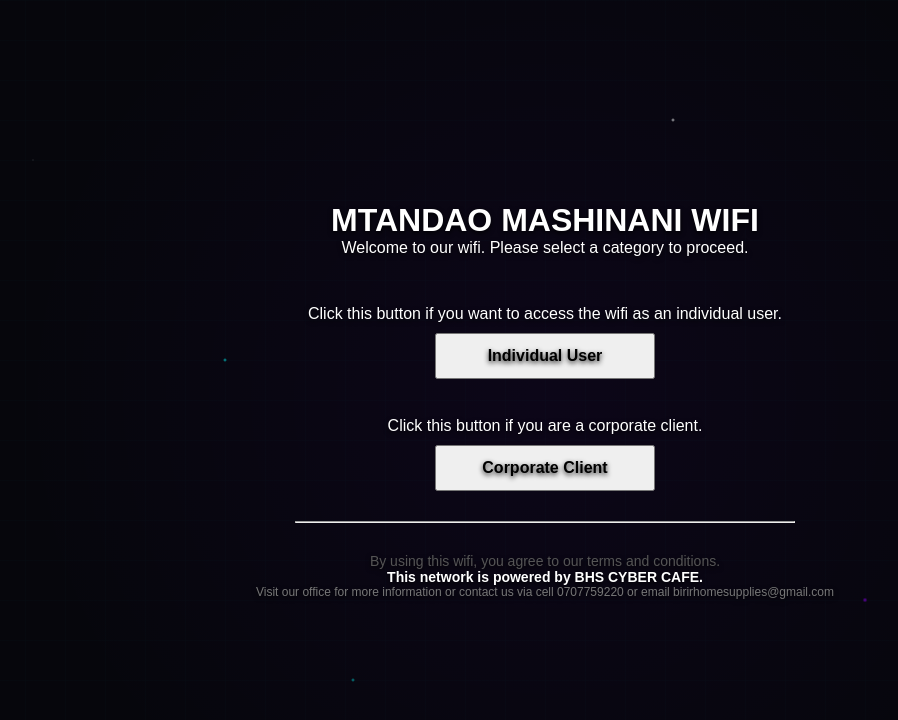
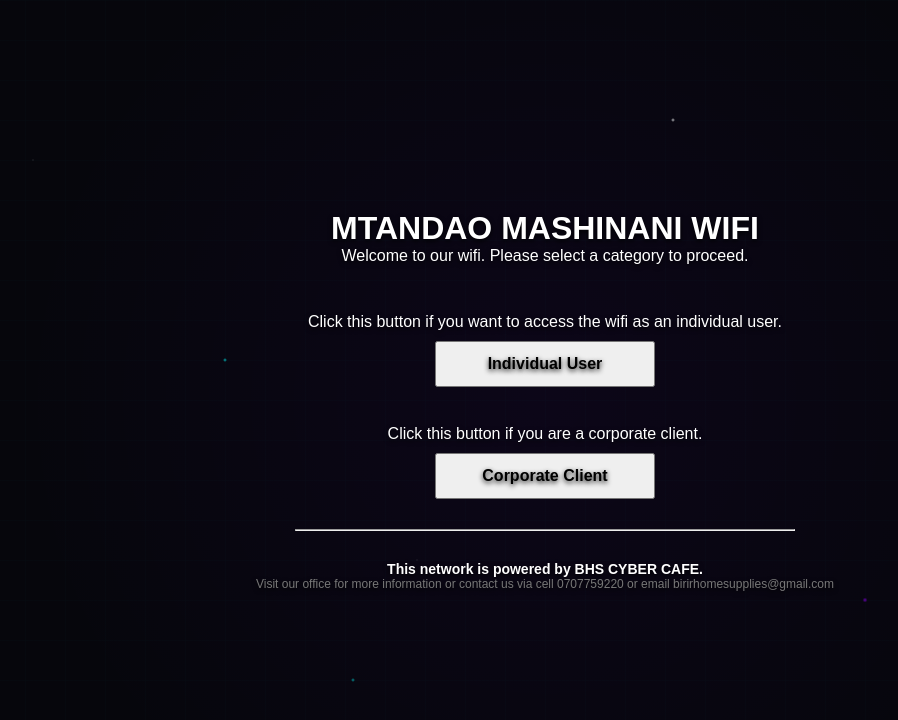
Before and after one commit to BettKev/Opennds-Openwt-Captive-Portal, a React (Vite) app in the folder captive_portal_V1.1/: page / in a window 1280 px wide. Shown: the top 720 px of the page, without its empty margins (95-993 px from the left). Built offline with nearby package versions, Linux system fonts and the light colour scheme.

Commit message:
Creates boiler plate V1.1 and custome LEDE captive portal for hilton hotel local client management

```diff
--- a/captive_portal_V1.1/src/App.tsx
+++ b/captive_portal_V1.1/src/App.tsx
@@ -48,7 +48,6 @@ const App: React.FC = () => {
 
       {/* FOOTER */}
       <hr style={{ margin: '30px auto', maxWidth: '500px', borderColor: '#eee' }} />
-      <p style={{ fontSize: '14px', color: '#555' }}>By using this wifi, you agree to our terms and conditions.</p>
       <p style={{ fontSize: '14px', fontWeight: 'bold' }}>This network is powered by BHS CYBER CAFE.</p>
       <p style={{ fontSize: '12px', color: '#777' }}>
         Visit our office for more information or contact us via cell 0707759220 or email birirhomesupplies@gmail.com
```
Also changed, not shown: 1 other file (tests, documents, lock files or other folders).
